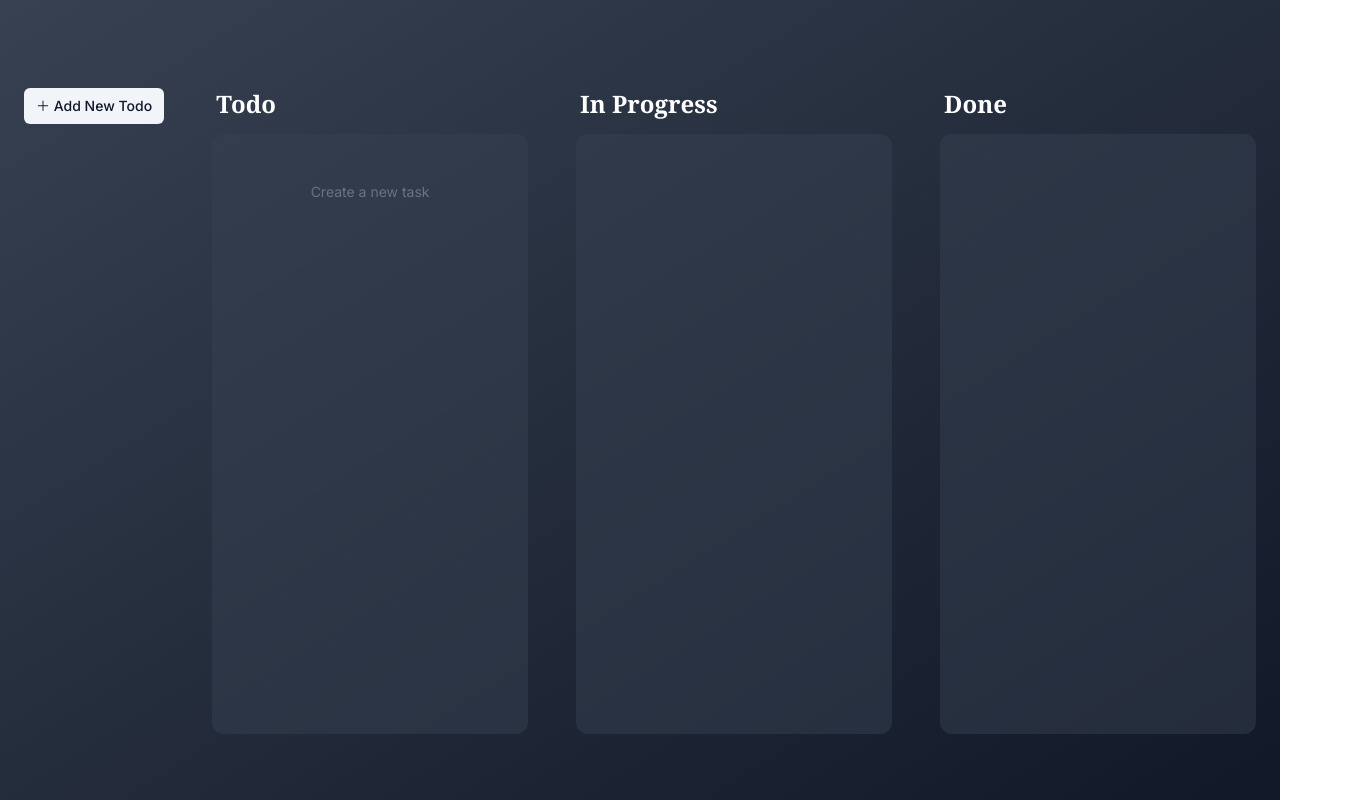
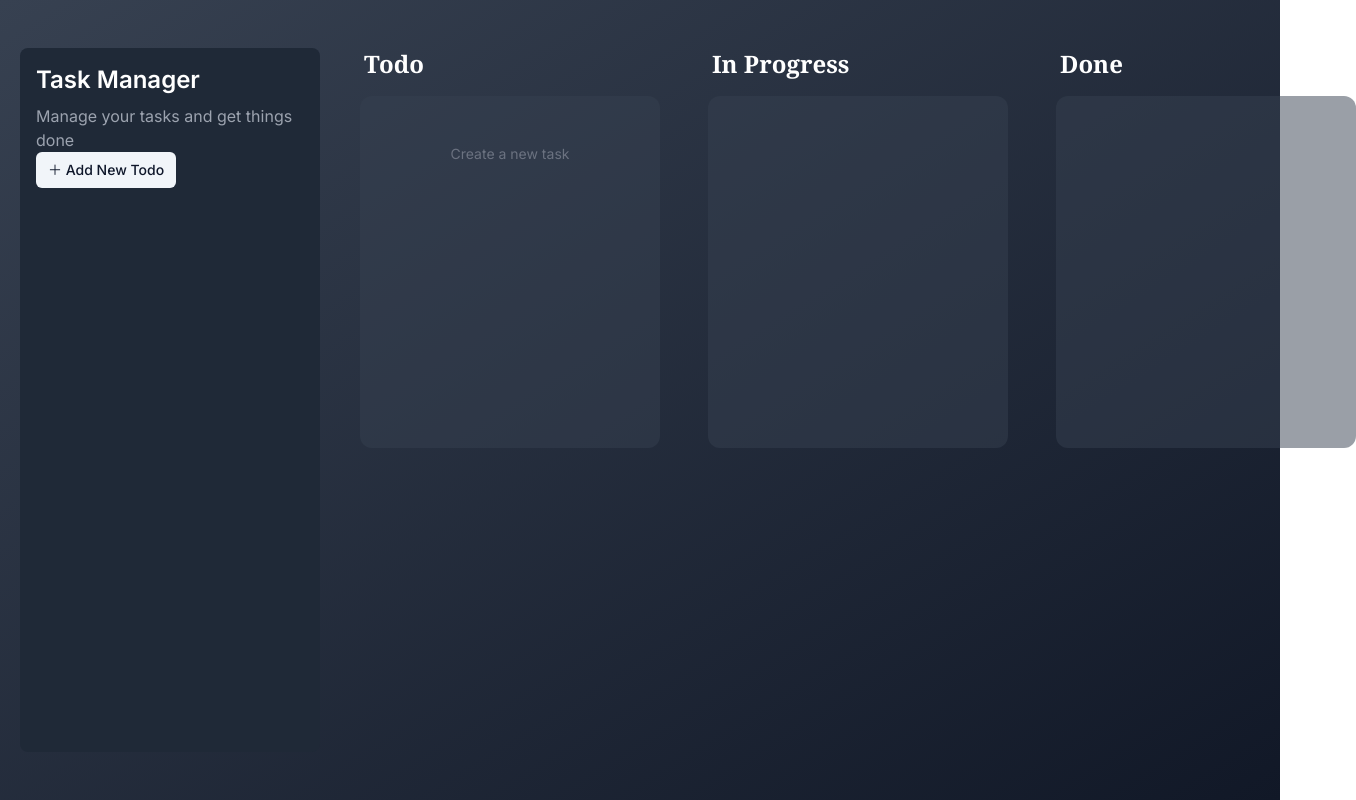
Before and after one commit to hanaisreal/notifyMe, a Next.js app: page / in a window 1280 px wide. Shown: the whole page, 1356 px wide, since content can reach past the window. Built offline with nearby package versions, Linux system fonts and the light colour scheme.

Commit message:
feat: added side panel

```diff
--- a/app/page.tsx
+++ b/app/page.tsx
@@ -1,9 +1,12 @@
 import Columns from '@/components/columns'
+import SidePanel from '@/components/side-panel'
 
 export default function Home() {
   return (
     <section className='flex h-screen bg-gradient-to-br from-gray-700 to-gray-900 py-12 text-white'>
-      <div className='mx-auto w-full max-w-7xl px-6'>
+      <div className='mx-auto w-full px-5 flex'>
+
+        <SidePanel />
         <Columns />
       </div>
     </section>
--- a/components/column.tsx
+++ b/components/column.tsx
@@ -33,11 +33,11 @@ export default function Column({
   }
 
   return (
-    <section className='h-[600px] flex-1'>
+    <section className='flex flex-col h-[400px] flex-grow-0 flex-shrink-0 basis-[300px]'>
       <h2 className='ml-1 font-serif text-2xl font-semibold'>{title}</h2>
 
       <div
-        className='mt-3.5 h-full w-full rounded-xl bg-gray-700/50 p-4'
+        className='flex-1 mt-4 w-full rounded-xl bg-gray-700/50 p-4 overflow-auto'
         onDrop={handleDrop}
         onDragOver={e => e.preventDefault()}
       >
--- a/components/columns.tsx
+++ b/components/columns.tsx
@@ -1,11 +1,8 @@
 import Column from './column'
-import NewTodoDialog from './new-todo-dialog'
 
 export default function Columns() {
   return (
-    <section className='mt-10 flex gap-6 lg:gap-12'>
-
-      < NewTodoDialog/>
+    <section className='flex flex-1 gap-6 lg:gap-12 ml-10'>
       <Column title='Todo' status='TODO' />
       <Column title='In Progress' status='IN_PROGRESS' />
       <Column title='Done' status='DONE' />
--- /dev/null
+++ b/components/side-panel.tsx
@@ -0,0 +1,16 @@
+import NewTodoDialog from "./new-todo-dialog";
+
+export default function SidePanel() {
+    return (
+        <aside className='w-[300px] bg-gray-800 p-4 rounded-lg'>
+        <h2 className='text-2xl font-semibold text-white'>Task Manager</h2>
+        <p className='mt-2 text-gray-400'>
+            Manage your tasks and get things done
+        </p>
+
+        <div>
+        < NewTodoDialog/>
+        </div>
+        </aside>
+    )
+    }
```
